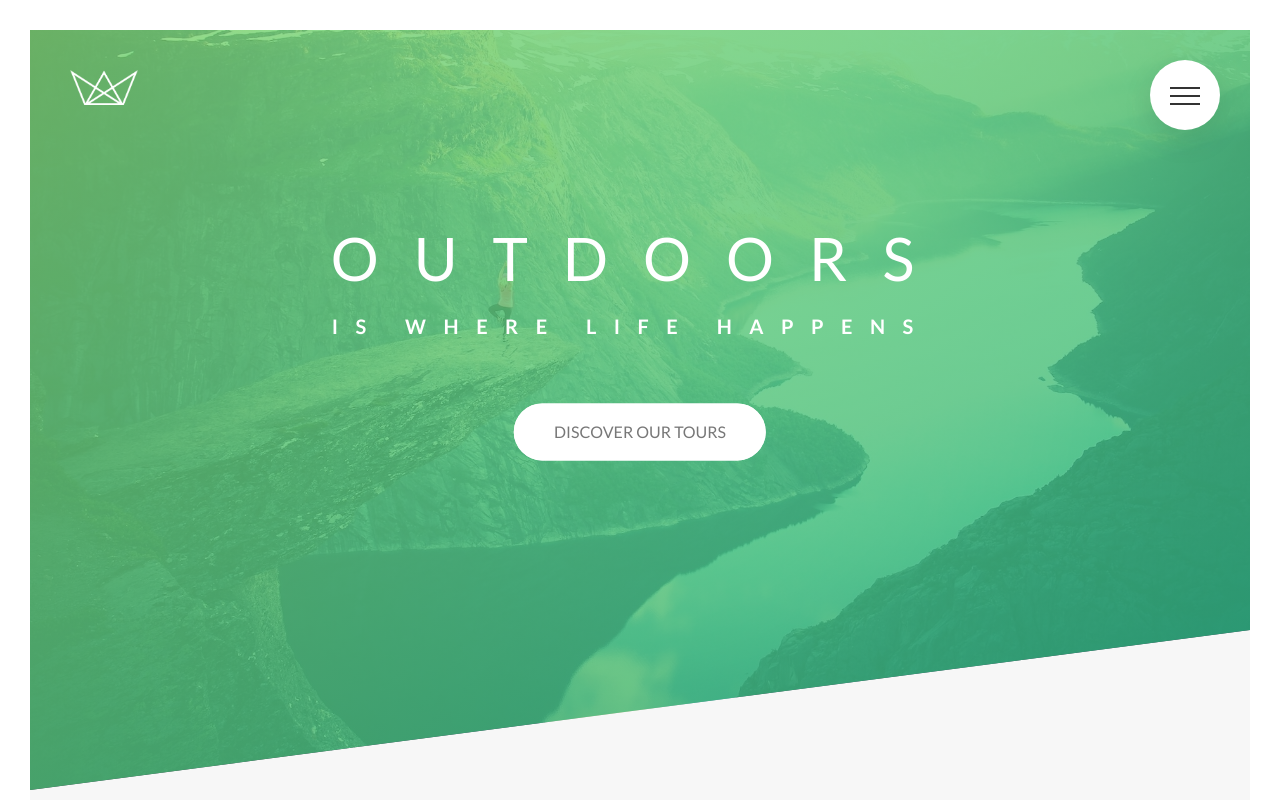
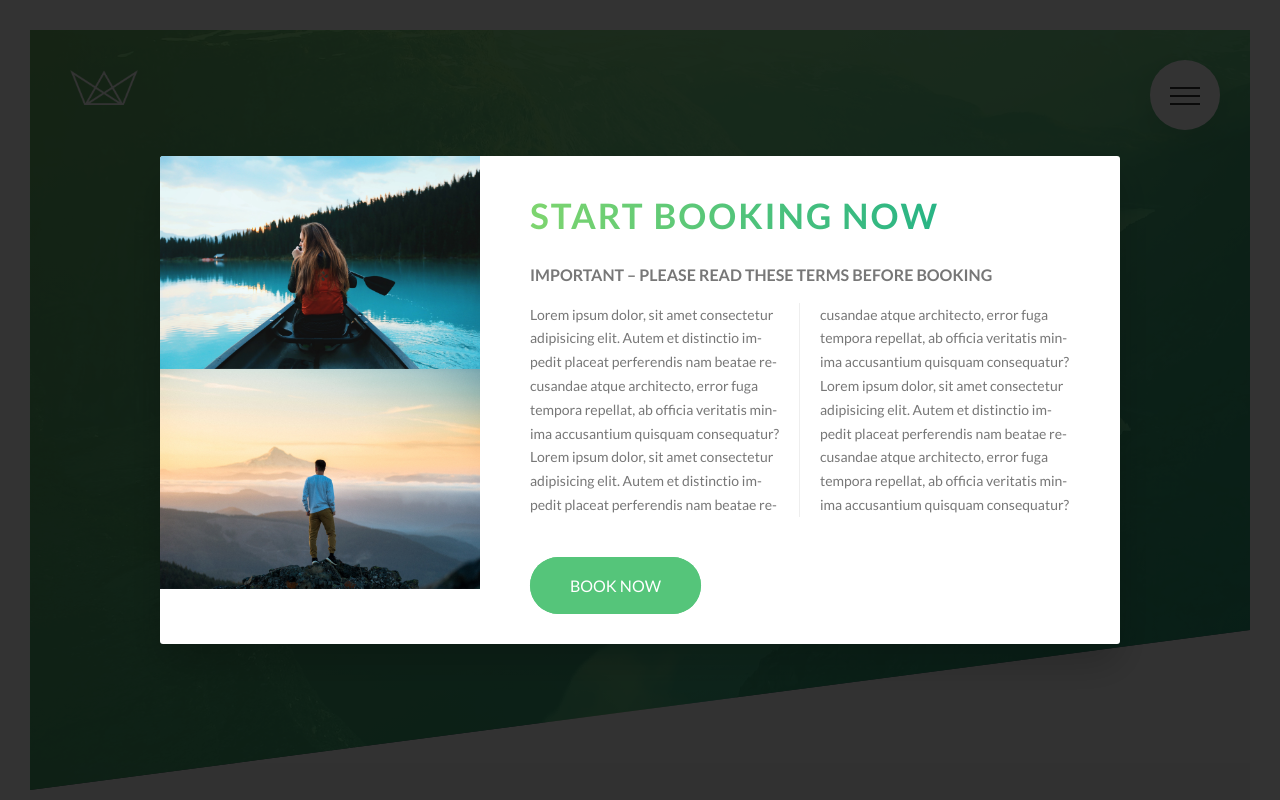
Before and after one commit to sagaban/advanced-css-course, a website: page natours/index.html in a window 1280 px wide. Shown: the top 800 px of the page. Drawn offline with nearby package versions, Linux system fonts and the light colour scheme; files that its build step writes are made by us from their sources.

Commit message:
Create the popup. Add mixin to center absolute elements

```diff
--- a/natours/index.html
+++ b/natours/index.html
@@ -334,6 +334,21 @@
       </div>
     </footer>
 
+    <div class="popup">
+      <div class="popup__content">
+        <div class="popup__left">
+          <img src="img/nat-8.jpg" alt="Tour photo" class="popup__img">
+          <img src="img/nat-9.jpg" alt="Tour photo" class="popup__img">
+        </div>
+        <div class="popup__right">
+          <h2 class="heading-secondary u-margin-bottom-small">Start booking now</h2>
+          <h3 class="heading-tertiary u-margin-bottom-small">Important &ndash; Please read these terms before booking</h3>
+          <p class="popup__text">Lorem ipsum dolor, sit amet consectetur adipisicing elit. Autem et distinctio impedit placeat perferendis nam beatae recusandae atque architecto, error fuga tempora repellat, ab officia veritatis minima accusantium quisquam consequatur? Lorem ipsum dolor, sit amet consectetur adipisicing elit. Autem et distinctio impedit placeat perferendis nam beatae recusandae atque architecto, error fuga tempora repellat, ab officia veritatis minima accusantium quisquam consequatur? Lorem ipsum dolor, sit amet consectetur adipisicing elit. Autem et distinctio impedit placeat perferendis nam beatae recusandae atque architecto, error fuga tempora repellat, ab officia veritatis minima accusantium quisquam consequatur?</p>
+          <a href="#" class="btn btn--green">Book now</a>
+        </div>
+      </div>
+    </div>
+
     <!--
     <section class="grid-test">
       <div class="row">
--- a/natours/sass/abstracts/_mixins.scss
+++ b/natours/sass/abstracts/_mixins.scss
@@ -5,3 +5,10 @@
         display: table;
     }
 }
+
+@mixin absCenter {
+    position: absolute;
+    top: 50%;
+    left: 50%;
+    transform: translate(-50%, -50%);
+}
--- a/natours/sass/components/_card.scss
+++ b/natours/sass/components/_card.scss
@@ -124,10 +124,7 @@
     }
 
     &__cta {
-        position: absolute;
-        top: 50%;
-        left: 50%;
-        transform: translate(-50%, -50%);
+        @include absCenter;
         width: 90%;
         text-align: center;
     }
--- a/natours/sass/components/_form.scss
+++ b/natours/sass/components/_form.scss
@@ -76,15 +76,12 @@
         top: -.4rem;
 
         &::after {
+            @include absCenter;
             content: "";
             display: block;
             height: 1.3rem;
             width: 1.3rem;
             border-radius: 50%;
-            position: absolute;
-            top: 50%;
-            left: 50%;
-            transform: translate(-50%, -50%);
             background-color: $color-primary;
             opacity: 0;
             transition: opacity .2s;
--- /dev/null
+++ b/natours/sass/components/_popup.scss
@@ -0,0 +1,57 @@
+.popup {
+    background-color: rgba($color-black, .8);
+    position: fixed;
+    height: 100vh;
+    width: 100%;
+    z-index: 3000;
+    top: 0;
+    left: 0;
+
+    &__content{
+        @include absCenter;
+
+        width: 75%;
+        background-color: $color-white;
+        box-shadow: 0 2rem 4rem rgba($color-black, .2);
+        border-radius: 3px;
+        display: table;
+        overflow: hidden;
+    }
+
+    &__left {
+        width: calc(100% / 3);
+        display: table-cell;
+    }
+
+    &__right {
+        width: calc(100% * 2 / 3);
+        display: table-cell;
+        vertical-align: middle;
+        padding: 3rem 5rem;
+    }
+
+    &__img {
+        display: block;
+        width: 100%;
+    }
+
+    &__text {
+        font-size: 1.4rem;
+        margin-bottom: 4rem;
+
+        -moz-column-count: 2;
+        -moz-column-gap: 4rem;
+        -moz-column-rule: 1px solid $color-grey-light-2;
+
+        column-count: 2;
+        column-gap: 4rem;
+        column-rule: 1px solid $color-grey-light-2;
+
+        -moz-hyphens: auto;
+        -ms-hyphens: auto;
+        -webkit-hyphens: auto;
+        hyphens: auto; // Not working on chrome
+    }
+
+
+}
--- a/natours/sass/layout/_navigation.scss
+++ b/natours/sass/layout/_navigation.scss
@@ -44,11 +44,7 @@
     }
 
     &__list {
-        // TODO: Create a mixin to center absolute elements
-        position: absolute;
-        top: 50%;
-        left: 50%;
-        transform: translate(-50%, -50%);
+        @include absCenter;
 
         list-style: none;
         text-align: center;
--- a/natours/sass/main.scss
+++ b/natours/sass/main.scss
@@ -14,6 +14,7 @@
 @import "components/feature-box";
 @import "components/footer";
 @import "components/form";
+@import "components/popup";
 @import "components/story";
 
 @import "layout/grid";
```
